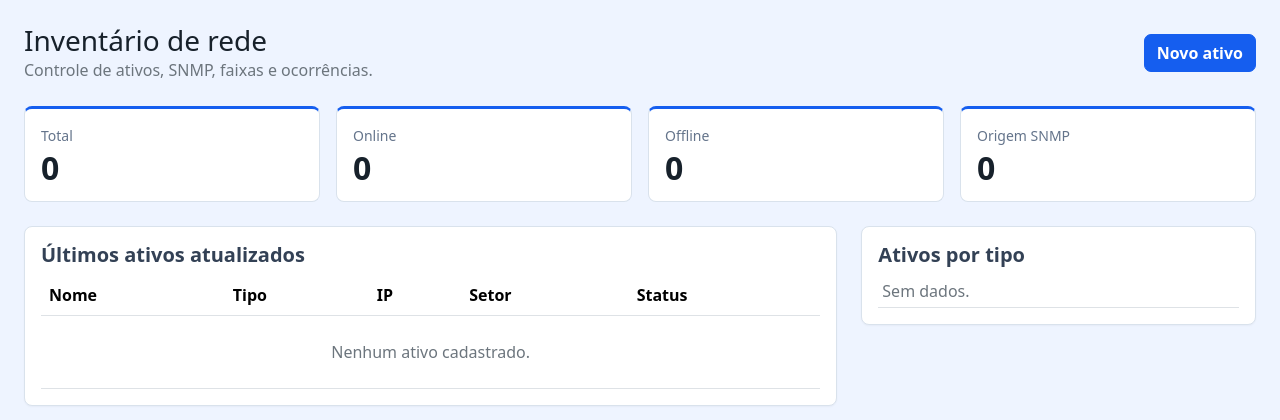
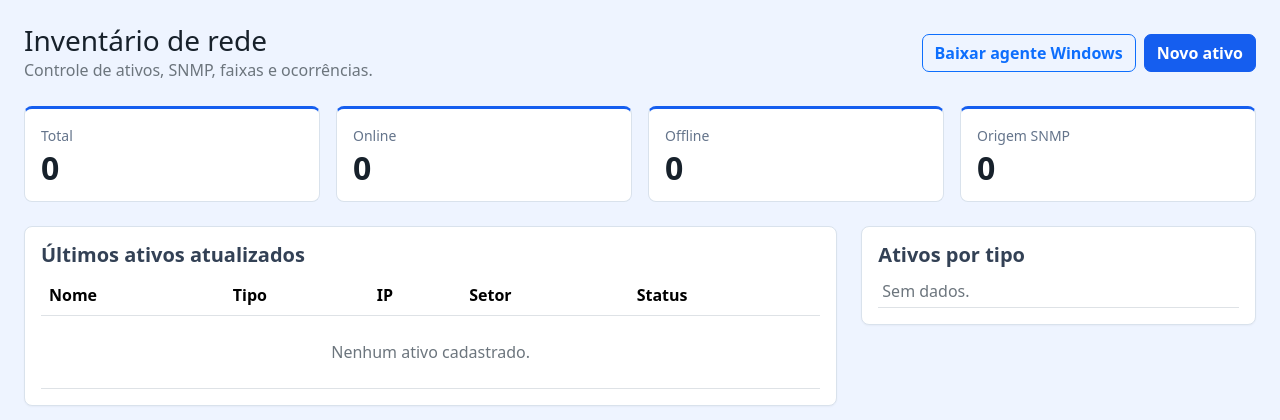
Before and after one commit to mcetrangolo/sistema_chamados, a Django app: page /inventario/ in a window 1280 px wide. Shown: the part 64-484 px from the top of the page. Run offline with Django 5.2, Linux system fonts and the light colour scheme; the visitor is signed in with stand-in values (Sample User, id 1); data comes from the database, SQL or seed files in the repository; data that the repository does not hold is empty.

Commit message:
Adiciona download do agente no inventario

```diff
--- a/inventario/urls.py
+++ b/inventario/urls.py
@@ -7,6 +7,7 @@ app_name = "inventario"
 
 urlpatterns = [
     path("agente/coleta/", views.receber_coleta_agente, name="agente_coleta"),
+    path("agente/windows/download/", views.baixar_agente_windows, name="agente_windows_download"),
     path("", views.InventarioPainelView.as_view(), name="painel"),
     path("ativos/", views.AtivoRedeListView.as_view(), name="ativos"),
     path("ativos/exportar/xls/", views.exportar_ativos_xls, name="ativos_xls"),
--- a/inventario/views.py
+++ b/inventario/views.py
@@ -5,7 +5,7 @@ from django.contrib import messages
 from django.contrib.auth.decorators import login_required
 from django.contrib.auth.mixins import LoginRequiredMixin
 from django.db.models import Count, Q
-from django.http import JsonResponse, HttpResponse
+from django.http import FileResponse, Http404, JsonResponse, HttpResponse
 from django.shortcuts import get_object_or_404, redirect
 from django.urls import reverse_lazy
 from django.utils import timezone
@@ -27,6 +27,9 @@ from .models import AgendamentoVarredura, AtivoRede, CredencialSNMP, FaixaRede,
 from .services import descobrir_por_faixa
 
 
+AGENTE_WINDOWS_EXE = "SistemaChamadosAgentSetup.exe"
+
+
 def _normalizar_texto(valor, limite=250):
     if valor is None:
         return ""
@@ -40,6 +43,22 @@ def _decimal_ou_none(valor):
         return round(float(valor), 2)
     except (TypeError, ValueError):
         return None
+
+
+@login_required
+def baixar_agente_windows(request):
+    caminho = (settings.BASE_DIR / "dist" / AGENTE_WINDOWS_EXE).resolve()
+    base_dist = (settings.BASE_DIR / "dist").resolve()
+    if not str(caminho).startswith(str(base_dist)) or not caminho.exists():
+        raise Http404(
+            "Instalador do agente nao encontrado. Gere o arquivo com scripts/agent/windows/build_installer.ps1."
+        )
+    return FileResponse(
+        caminho.open("rb"),
+        as_attachment=True,
+        filename=AGENTE_WINDOWS_EXE,
+        content_type="application/vnd.microsoft.portable-executable",
+    )
 
 
 @csrf_exempt
--- a/templates/inventario/ativo_list.html
+++ b/templates/inventario/ativo_list.html
@@ -4,6 +4,7 @@
 <div class="d-flex justify-content-between align-items-center mb-3">
   <h1 class="h3 mb-0">Ativos de rede</h1>
   <div class="d-flex gap-2">
+    <a class="btn btn-outline-secondary" href="{% url 'inventario:agente_windows_download' %}">Baixar agente Windows</a>
     <a class="btn btn-outline-primary" href="{% url 'inventario:ativos_xls' %}">Exportar XLS</a>
     <a class="btn btn-primary" href="{% url 'inventario:ativo_novo' %}">Novo ativo</a>
   </div>
--- a/templates/inventario/painel.html
+++ b/templates/inventario/painel.html
@@ -6,7 +6,10 @@
     <h1 class="h3 mb-0">Inventário de rede</h1>
     <p class="text-secondary mb-0">Controle de ativos, SNMP, faixas e ocorrências.</p>
   </div>
-  <a class="btn btn-primary" href="{% url 'inventario:ativo_novo' %}">Novo ativo</a>
+  <div class="d-flex gap-2">
+    <a class="btn btn-outline-primary" href="{% url 'inventario:agente_windows_download' %}">Baixar agente Windows</a>
+    <a class="btn btn-primary" href="{% url 'inventario:ativo_novo' %}">Novo ativo</a>
+  </div>
 </div>
 <div class="row g-3 mb-4">
   <div class="col-md-3"><div class="metric"><span>Total</span><strong>{{ contadores.total }}</strong></div></div>
```
